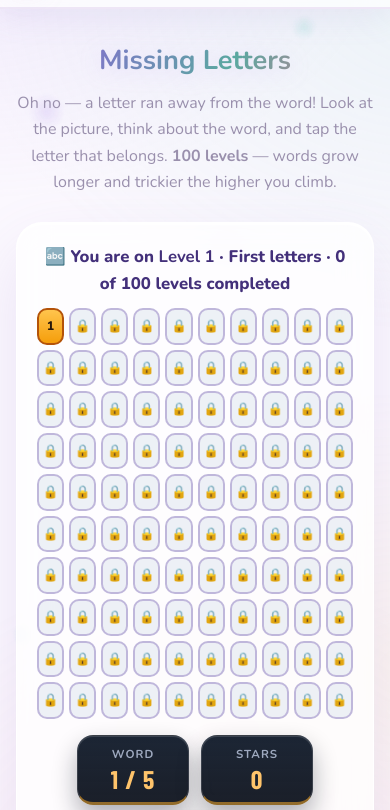
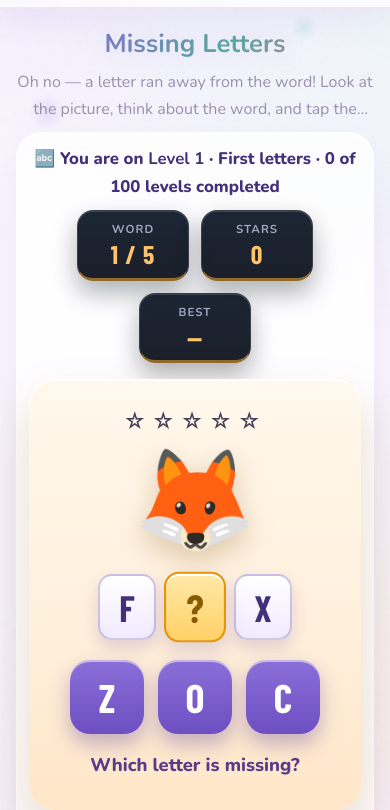
Before and after one commit to SaqibNaseer404/wiselyarcade, a plain HTML site: page games/missing-letters.html in a window 390 px wide. Shown: the part 54-864 px from the top of the page. Drawn offline with nearby package versions, Linux system fonts and the light colour scheme.

Commit message:
Mobile fix: game first on phones (missing-letters)

```diff
--- a/games/missing-letters.html
+++ b/games/missing-letters.html
@@ -78,6 +78,20 @@
   .game-area .overlay h2{font-family:"Barlow Condensed",Nunito,sans-serif;font-weight:700;
     font-size:2.3rem;letter-spacing:.05em;color:#ffd98a}
   .game-area .overlay p{color:rgba(231,238,255,.92);font-size:1.02rem}
+</style>
+<!-- MOBILE GAME-FIRST FIX 2026-11-19: on phones the play area comes first; level map moves below the game. Desktop layout untouched. -->
+<style>
+@media (max-width:768px){
+  .game-head{padding:14px 12px 2px}
+  .game-head h1{font-size:1.6rem;margin-bottom:4px}
+  .game-head p{display:-webkit-box;-webkit-line-clamp:2;-webkit-box-orient:vertical;overflow:hidden}
+  .game-area{display:flex;flex-direction:column;padding:12px;margin-top:8px}
+  .game-area>.ml-levelbar{order:1}
+  .game-area>.stats{order:2}
+  .game-area>.ml-stage{order:3}
+  .game-area>.btn-row{order:5}
+  .game-area>.ml-map{order:9;max-height:46vh;overflow-y:auto}
+}
 </style>
 </head>
 <body>
```
